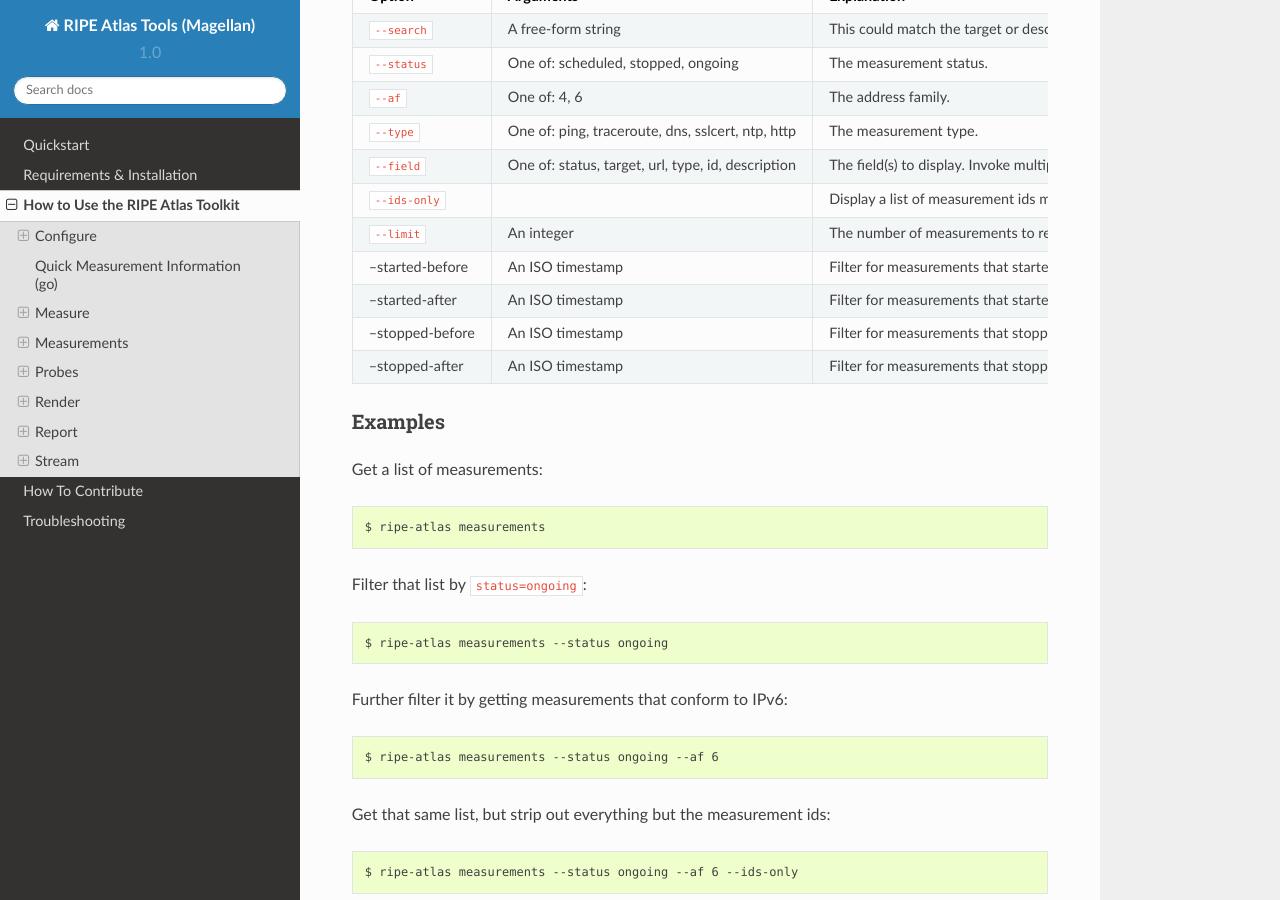
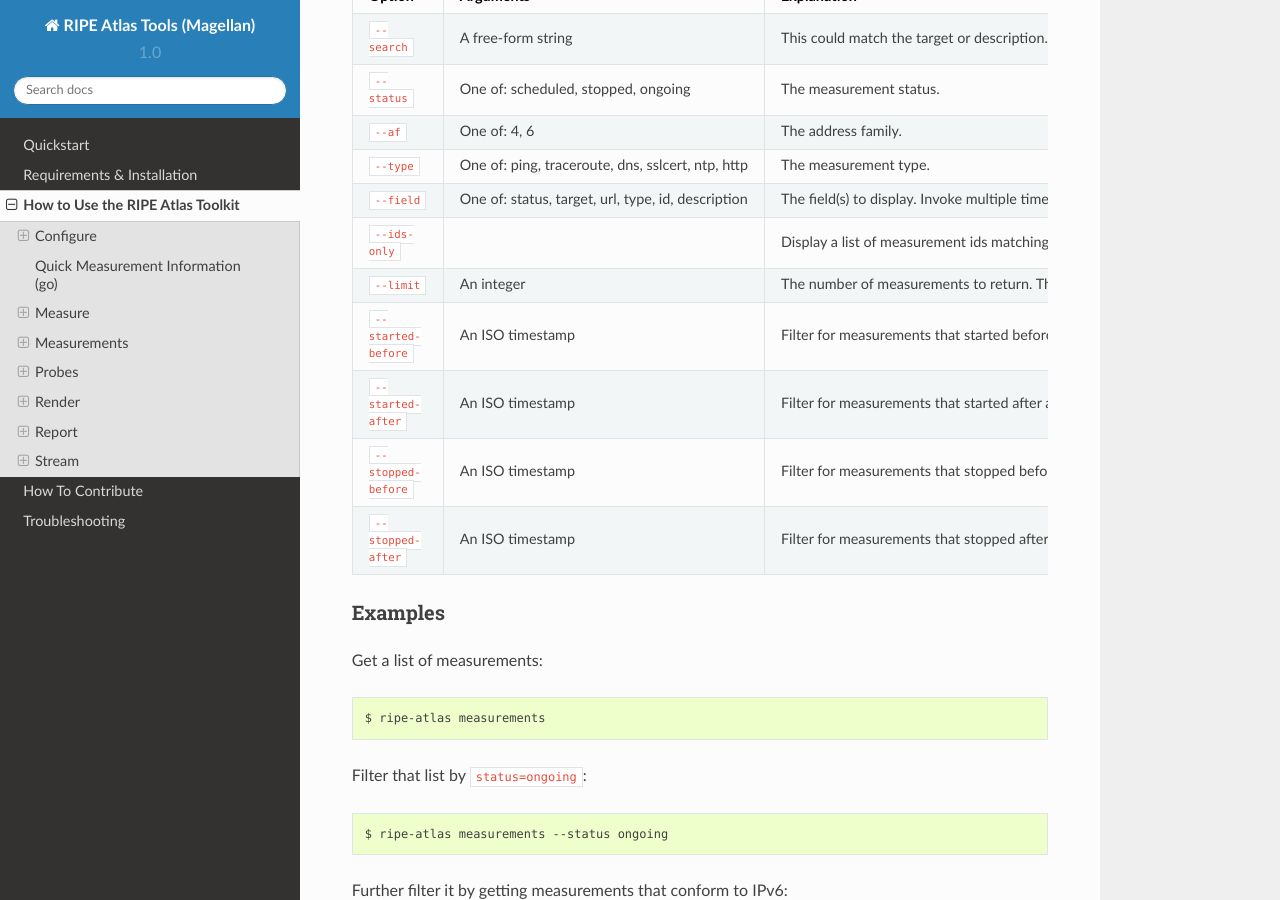
Before and after one commit to RIPE-NCC/ripe-atlas-tools, a Sphinx documentation site: the page built from docs/use.rst, in a window 1280 px wide and 900 px high, scrolled down 5026 px. Built offline with Sphinx 7.4.7 and the Read the Docs theme 2.0.0, drawn with Linux system fonts in a browser that asks for light colours; formulas are drawn with MathJax 3.

Commit message:
Formatting

```diff
--- a/docs/use.rst
+++ b/docs/use.rst
@@ -357,22 +357,22 @@
                                                   return.  The number must be
                                                   between 1 and 1000
 
---started-before              An ISO timestamp    Filter for measurements that
+``--started-before``          An ISO timestamp    Filter for measurements that
                                                   started before a specific
                                                   date. The format required is
                                                   YYYY-MM-DDTHH:MM:SS
 
---started-after               An ISO timestamp    Filter for measurements that
+``--started-after``           An ISO timestamp    Filter for measurements that
                                                   started after a specific date.
                                                   The format required is
                                                   YYYY-MM-DDTHH:MM:SS
 
---stopped-before              An ISO timestamp    Filter for measurements that
+``--stopped-before``          An ISO timestamp    Filter for measurements that
                                                   stopped before a specific
                                                   date. The format required is
                                                   YYYY-MM-DDTHH:MM:SS
 
---stopped-after               An ISO timestamp    Filter for measurements that
+``--stopped-after``           An ISO timestamp    Filter for measurements that
                                                   stopped after a specific date.
                                                   The format required is
                                                   YYYY-MM-DDTHH:MM:SS
```
